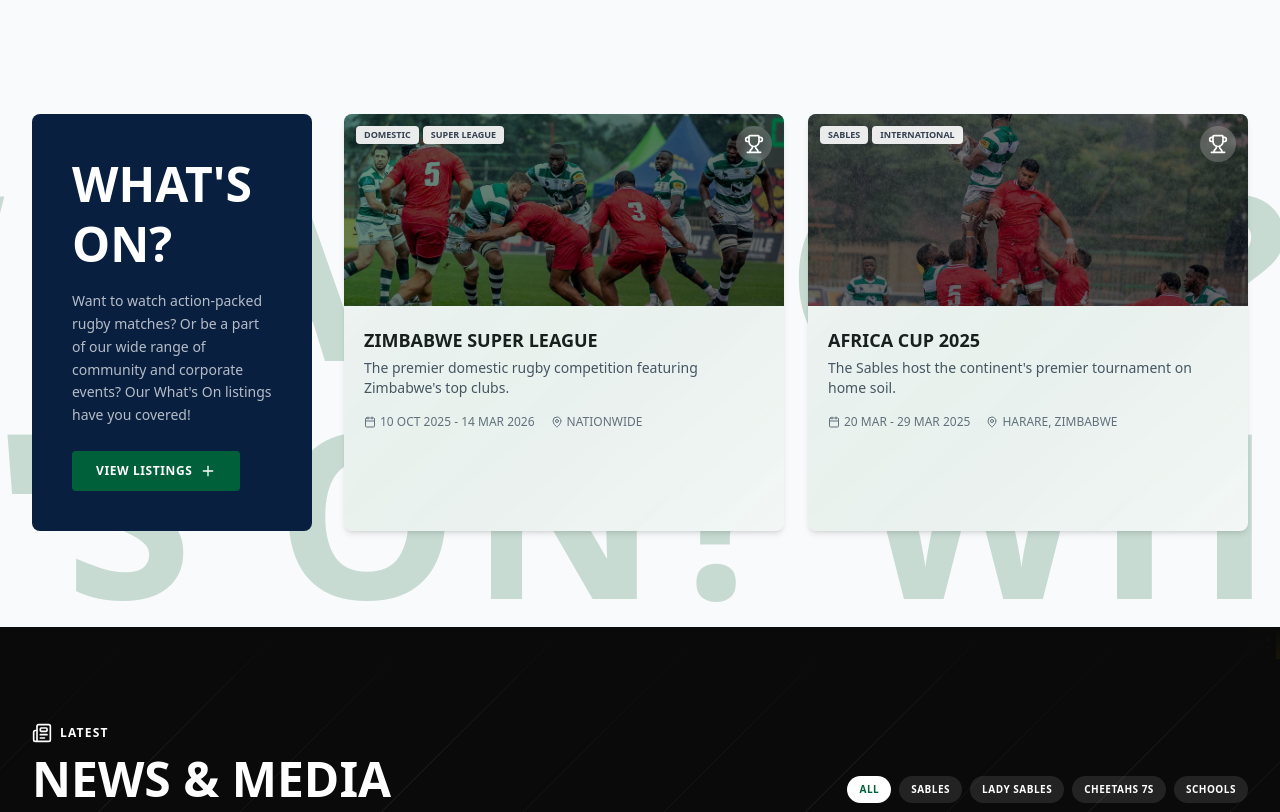
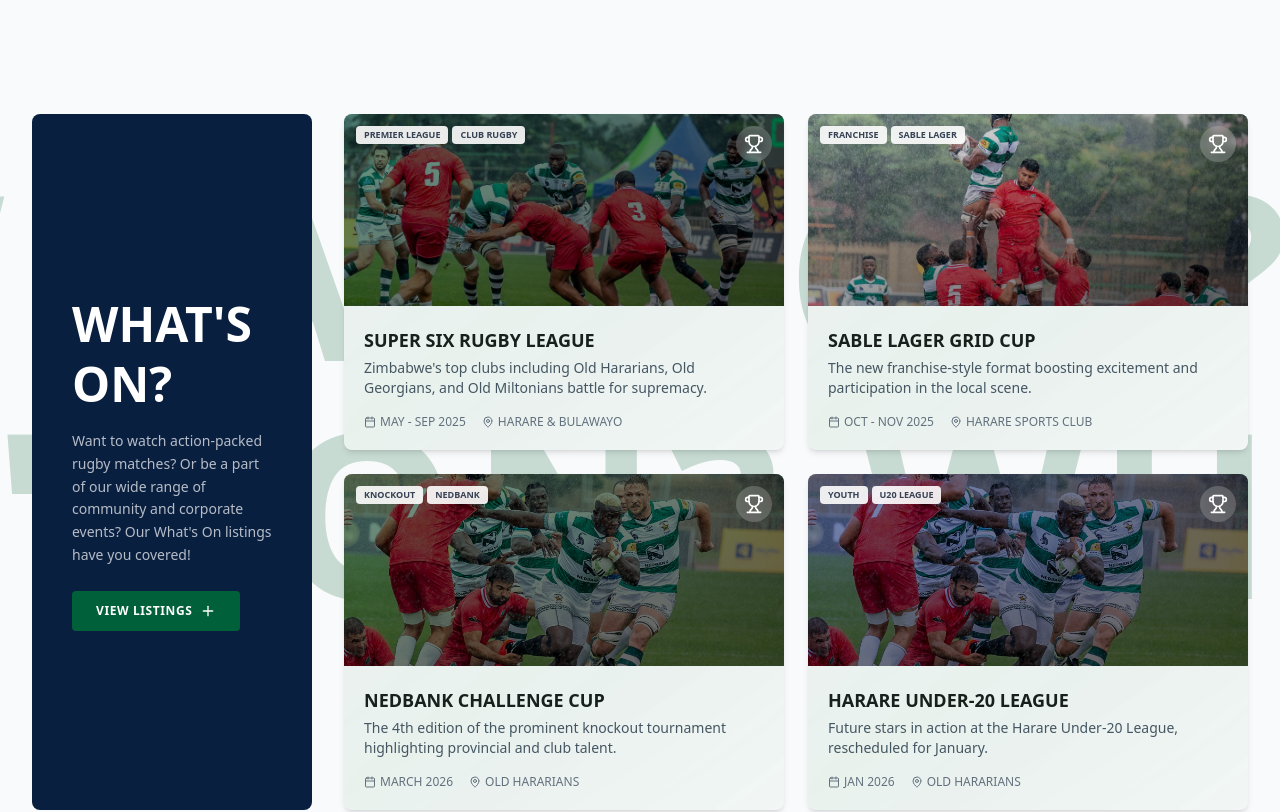
Before and after one commit to No1zee/ZimRugby, a Next.js app: page / in a window 1280 px wide. Shown: the part 2460-3272 px from the top of the page. Built offline with nearby package versions, Linux system fonts and the light colour scheme.

Commit message:
fix syntax error in EventsBlock and P0 contrast and content updates

```diff
--- a/src/components/home/EventsBlock.tsx
+++ b/src/components/home/EventsBlock.tsx
@@ -12,38 +12,50 @@
 const events = [
   {
     id: 1,
-    title: "ZIMBABWE SUPER LEAGUE",
-    subtitle: "2025/26 SEASON",
-    date: "10 OCT 2025 - 14 MAR 2026",
-    location: "NATIONWIDE",
-    description: "The premier domestic rugby competition featuring Zimbabwe's top clubs.",
-    tags: ["Domestic", "Super League"],
+    title: "SUPER SIX RUGBY LEAGUE",
+    subtitle: "PREMIER CLUB COMPETITION",
+    date: "MAY - SEP 2025",
+    location: "HARARE & BULAWAYO",
+    description: "Zimbabwe's top clubs including Old Hararians, Old Georgians, and Old Miltonians battle for supremacy.",
+    tags: ["Premier League", "Club Rugby"],
     icon: Trophy,
     color: "from-zru-green to-black",
     image: "/images/events/super-league.jpg"
   },
   {
     id: 2,
-    title: "AFRICA CUP 2025",
-    subtitle: "DEFENDING CHAMPIONS",
-    date: "20 MAR - 29 MAR 2025",
-    location: "HARARE, ZIMBABWE",
-    description: "The Sables host the continent's premier tournament on home soil.",
-    tags: ["Sables", "International"],
+    title: "SABLE LAGER GRID CUP",
+    subtitle: "FRANCHISE RUGBY",
+    date: "OCT - NOV 2025",
+    location: "HARARE SPORTS CLUB",
+    description: "The new franchise-style format boosting excitement and participation in the local scene.",
+    tags: ["Franchise", "Sable Lager"],
     icon: Trophy,
-    color: "from-gray-900 to-black",
+    color: "from-zru-gold to-black",
     image: "/images/media/vid1.jpg"
   },
   {
     id: 3,
-    title: "SCHOOLS RUGBY FESTIVAL",
-    subtitle: "ANNUAL SHOWCASE",
-    date: "15 AUG - 18 AUG 2025",
-    location: "HARARE",
-    description: "The next generation of Sables compete in Zimbabwe's biggest schools event.",
-    tags: ["Youth", "Schools"],
-    icon: GraduationCap,
-    color: "from-zru-green to-gray-900",
+    title: "NEDBANK CHALLENGE CUP",
+    subtitle: "KNOCKOUT TOURNAMENT",
+    date: "MARCH 2026",
+    location: "OLD HARARIANS",
+    description: "The 4th edition of the prominent knockout tournament highlighting provincial and club talent.",
+    tags: ["Knockout", "Nedbank"],
+    icon: Trophy,
+    color: "from-green-900 to-black",
+    image: "/images/events/schools-fest.jpg"
+  },
+  {
+    id: 4,
+    title: "HARARE UNDER-20 LEAGUE",
+    subtitle: "YOUTH DEVELOPMENT",
+    date: "JAN 2026",
+    location: "OLD HARARIANS",
+    description: "Future stars in action at the Harare Under-20 League, rescheduled for January.",
+    tags: ["Youth", "U20 League"],
+    icon: Trophy,
+    color: "from-blue-900 to-black",
     image: "/images/events/schools-fest.jpg"
   }
 ];
@@ -92,7 +104,7 @@
             className="lg:col-span-9 grid grid-cols-1 md:grid-cols-2 gap-6"
             staggerDelay={0.1}
           >
-            {events.slice(0, 2).map((event) => (
+            {events.slice(0, 4).map((event) => (
               <motion.div key={event.id} variants={staggerItemVariants}>
                 <Link href={`/events/${event.id}`} className="block h-full group">
                   <div className="bg-white rounded-lg overflow-hidden shadow-md hover:shadow-xl transition-all duration-300 h-full flex flex-col relative group">
--- a/src/components/home/MatchCentre.tsx
+++ b/src/components/home/MatchCentre.tsx
@@ -168,7 +168,7 @@
                       NEXT MATCH
                     </span>
                     <h4 className="text-gray-300 font-heading text-2xl mb-1">{nextMatch.competition}</h4>
-                    <p className="text-gray-500">{nextMatch.round} • {nextMatch.venue}</p>
+                    <p className="text-gray-400">{nextMatch.round} • {nextMatch.venue}</p>
                  </div>
 
                  <div className="flex items-center gap-8 md:gap-16">
--- a/src/components/home/MatchCentreStrip.tsx
+++ b/src/components/home/MatchCentreStrip.tsx
@@ -196,7 +196,7 @@
                       <div className="flex items-center gap-4 lg:gap-6 mb-6">
                         <span className="text-white font-black text-3xl sm:text-4xl lg:text-5xl uppercase tracking-tight">{featuredMatch.homeTeam}</span>
                         <div className="flex flex-col items-center px-4">
-                          <span className="text-white/40 text-xl lg:text-2xl font-bold">VS</span>
+                          <span className="text-white/60 text-xl lg:text-2xl font-bold">VS</span>
                         </div>
                         <span className="text-white font-black text-3xl sm:text-4xl lg:text-5xl uppercase tracking-tight">{featuredMatch.awayTeam}</span>
                       </div>
@@ -256,7 +256,7 @@
                     <span className={`${getCategoryColor(match.category)} px-2 py-1 text-[9px] font-bold uppercase rounded`}>
                       {match.category}
                     </span>
-                    <span className="text-white/40 text-[10px] font-bold uppercase">
+                    <span className="text-white/60 text-[10px] font-bold uppercase">
                       {match.competition}
                     </span>
                   </div>
@@ -278,7 +278,7 @@
                         <Clock className="w-3 h-3" /> {match.time}
                       </span>
                     </div>
-                    <div className="flex items-center gap-1 text-white/40 text-xs">
+                    <div className="flex items-center gap-1 text-white/60 text-xs">
                       <MapPin className="w-3 h-3" /> {match.venue}
                     </div>
                   </div>
```
